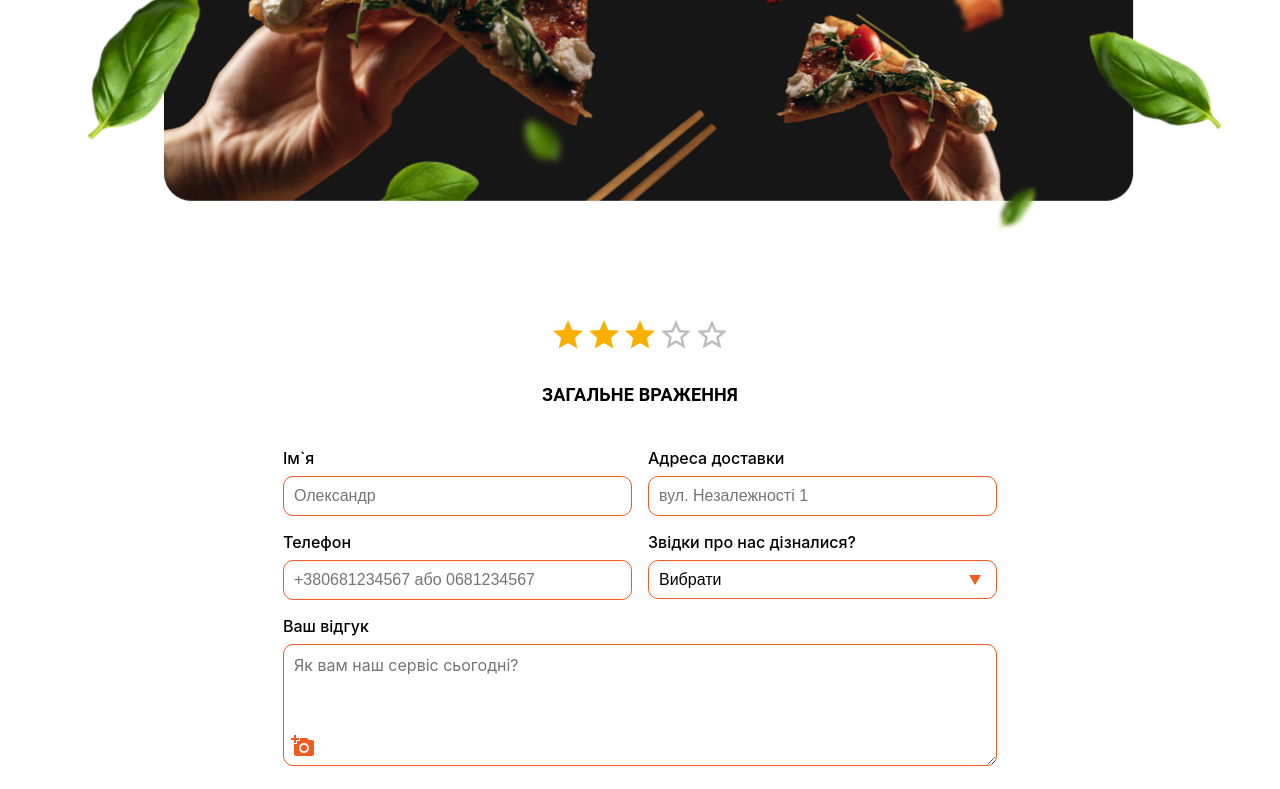
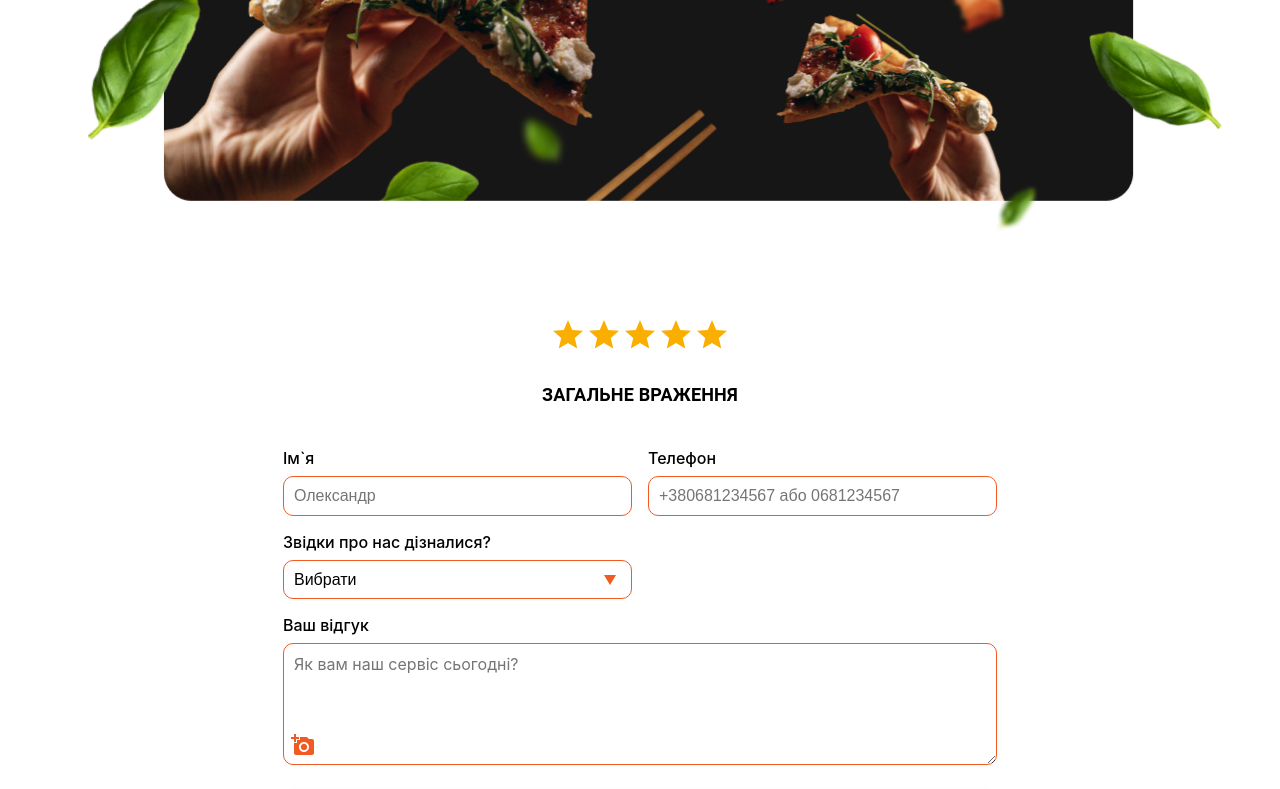
Before and after one commit to AndriiKuz/good-feedback, a React (Create React App) app: page / in a window 1280 px wide. Shown: the part 362-1151 px from the top of the page. Built offline with nearby package versions, Linux system fonts and the light colour scheme; the HTML template or start-up script is replaced by a standard one.

Commit message:
Removed address input, changed error message text, default raiting, and other

```diff
--- a/src/components/FeedbackForm/feedbackform.scss
+++ b/src/components/FeedbackForm/feedbackform.scss
@@ -20,6 +20,12 @@ input {
   -webkit-appearance: none;
   background: transparent;
   outline: none;
+}
+
+input::-webkit-outer-spin-button,
+input::-webkit-inner-spin-button {
+  -webkit-appearance: none;
+  margin: 0;
 }
 
 select {
--- a/src/components/FeedbackForm/index.js
+++ b/src/components/FeedbackForm/index.js
@@ -17,13 +17,12 @@ const FeedbackForm = () => {
   const formRef = useRef();
   const modalRef = useRef();
   const nameRef = useRef();
-  const addressRef = useRef();
   const telRef = useRef();
   const adRef = useRef();
   const textRef = useRef();
 
   const [file, setFile] = useState(null);
-  const [raiting, setRaiting] = useState(3);
+  const [raiting, setRaiting] = useState(5);
   const [loading, setLoading] = useState(false);
 
   const phoneRegExp = /^((\+38|)+([0-9]){10})$/;
@@ -47,7 +46,6 @@ const FeedbackForm = () => {
 
     if (
       !formRef.current.name.value ||
-      !formRef.current.address.value ||
       !formRef.current.tel.value ||
       !formRef.current.ad.value ||
       !formRef.current.text.value
@@ -58,7 +56,6 @@ const FeedbackForm = () => {
 
     if (
       nameRef.current.children[2] ||
-      addressRef.current.children[2] ||
       telRef.current.children[2] ||
       adRef.current.children[3] ||
       textRef.current.children[1]
@@ -70,7 +67,6 @@ const FeedbackForm = () => {
     const formData = new FormData();
     formData.append('name', formRef.current.name.value);
     formData.append('tel', formRef.current.tel.value);
-    formData.append('address', formRef.current.address.value);
     formData.append('ad', formRef.current.ad.value);
     formData.append('text', formRef.current.text.value);
     formData.append('raiting', raiting);
@@ -89,11 +85,13 @@ const FeedbackForm = () => {
       setLoading(false);
     } catch (error) {
       console.log(error);
-      alert('Щось пішло не так. Ваш відгук не відправлено. Спробуйте пізніше.');
+      alert(
+        'Упсс, щось пішло не так. Ваш відгук не відправлено. Спробуйте пізніше.'
+      );
     } finally {
       setLoading(false);
       formRef.current.reset();
-      setRaiting(3);
+      setRaiting(5);
       setFile(null);
     }
   };
@@ -103,24 +101,23 @@ const FeedbackForm = () => {
       <Formik
         initialValues={{
           name: '',
-          address: '',
           tel: '',
           ad: '',
           text: '',
         }}
         validationSchema={Yup.object({
           name: Yup.string()
-            .min(2, 'Мінімум 2 символи!')
+            .min(2, 'Ім`я надто коротке')
             .required('Будь ласка, заповніть це поле')
             .matches(nameRegExp, 'Некоректно введене ім`я'),
           tel: Yup.string()
             .required('Будь ласка, заповніть це поле')
             .matches(phoneRegExp, 'Некоректний номер телефону'),
-          address: Yup.string()
-            .min(2, 'Мінімум 2 символи!')
-            .required('Будь ласка, заповніть це поле'),
-          ad: Yup.string().required('Будь ласка, виберіть один варіант!'),
-          text: Yup.string().min(10, 'Мінімум 10 символів!'),
+          ad: Yup.string().required('Будь ласка, виберіть один варіант'),
+          text: Yup.string().min(
+            10,
+            'Ваш відгук надто короткий, напишіть нам більше'
+          ),
         })}
       >
         <Form ref={formRef} className="form" onSubmit={handleSubmit}>
@@ -183,28 +180,6 @@ const FeedbackForm = () => {
                   display="flex"
                   flexDirection="column"
                   sx={{ gap: '8px' }}
-                  ref={addressRef}
-                >
-                  <label htmlFor="address">Адреса доставки</label>
-                  <Field
-                    id="address"
-                    name="address"
-                    type="text"
-                    placeholder="вул. Незалежності 1"
-                  />
-                  <ErrorMessage
-                    className="error"
-                    name="address"
-                    component="div"
-                  />
-                </Box>
-              </Grid>
-
-              <Grid item xs={12} sm={6}>
-                <Box
-                  display="flex"
-                  flexDirection="column"
-                  sx={{ gap: '8px' }}
                   ref={telRef}
                 >
                   <label htmlFor="tel">Телефон</label>
@@ -230,11 +205,8 @@ const FeedbackForm = () => {
                     <Field id="ad" name="ad" as="select">
                       <option value="">Вибрати</option>
                       <option value="Від друзів">Від друзів</option>
-                      <option value="Зовнішня реклама">Зовнішня реклама</option>
+                      <option value="Соціальні мережі">Соціальні мережі</option>
                       <option value="Інтернет реклама">Інтернет реклама</option>
-                      <option value="Instagram">Instagram</option>
-                      <option value="Facebook">Facebook</option>
-                      <option value="TikTok">TikTok</option>
                     </Field>
                   </div>
                   <ErrorMessage className="error" name="ad" component="div" />
```
